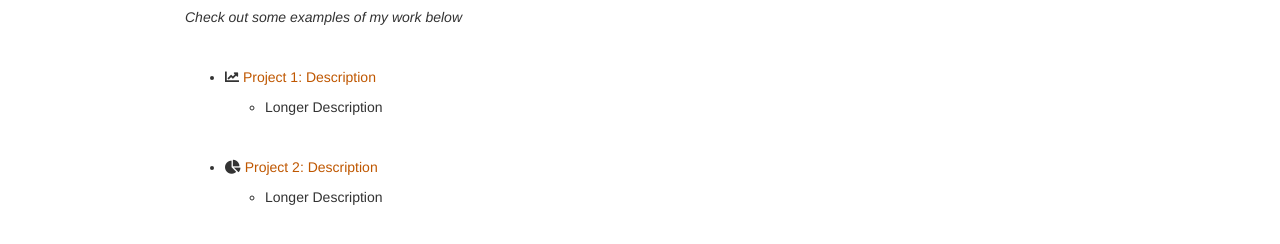
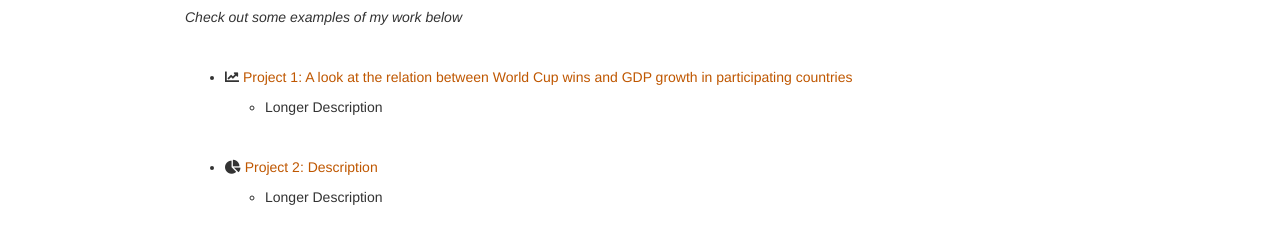
Before and after one commit to neusha-s/neusha-s.github.io, a plain HTML site: page portfolio.html in a window 1280 px wide. Shown: the part 116-360 px from the top of the page. Drawn offline with nearby package versions, Linux system fonts and the light colour scheme; some packages are replaced by stand-ins of ours.

Commit message:
update portfolio

```diff
--- a/portfolio.html
+++ b/portfolio.html
@@ -327,7 +327,7 @@ $(document).ready(function () {
 <p><em>Check out some examples of my work below</em></p>
 <p><br></p>
 <ul>
-<li><p><i class="fa fa-chart-line"> </i> <a href="https://www.github.com">Project 1: Description</a></p>
+<li><p><i class="fa fa-chart-line"> </i> <a href="https://neusha-s.github.io/project1">Project 1: A look at the relation between World Cup wins and GDP growth in participating countries</a></p>
 <ul>
 <li>Longer Description</li>
 </ul></li>
```
